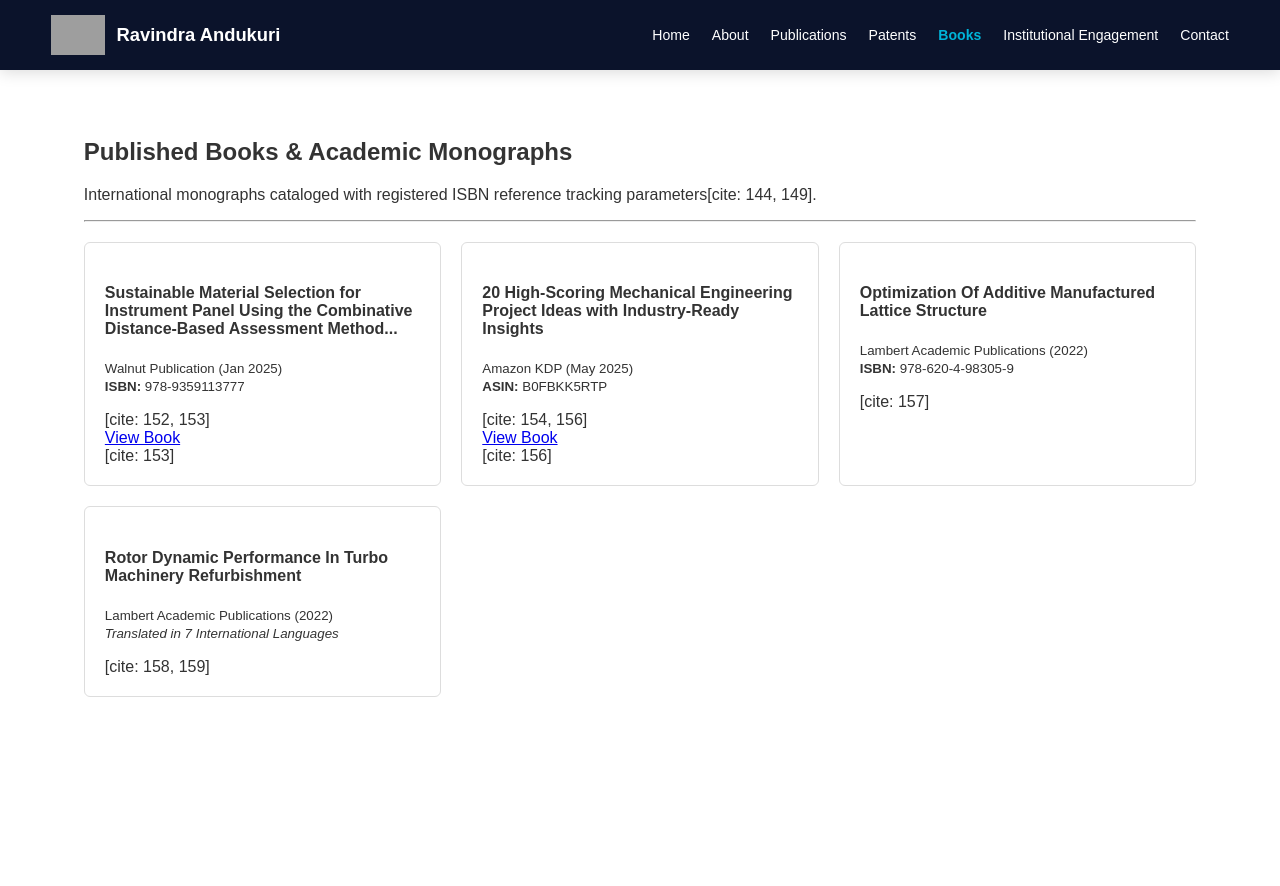
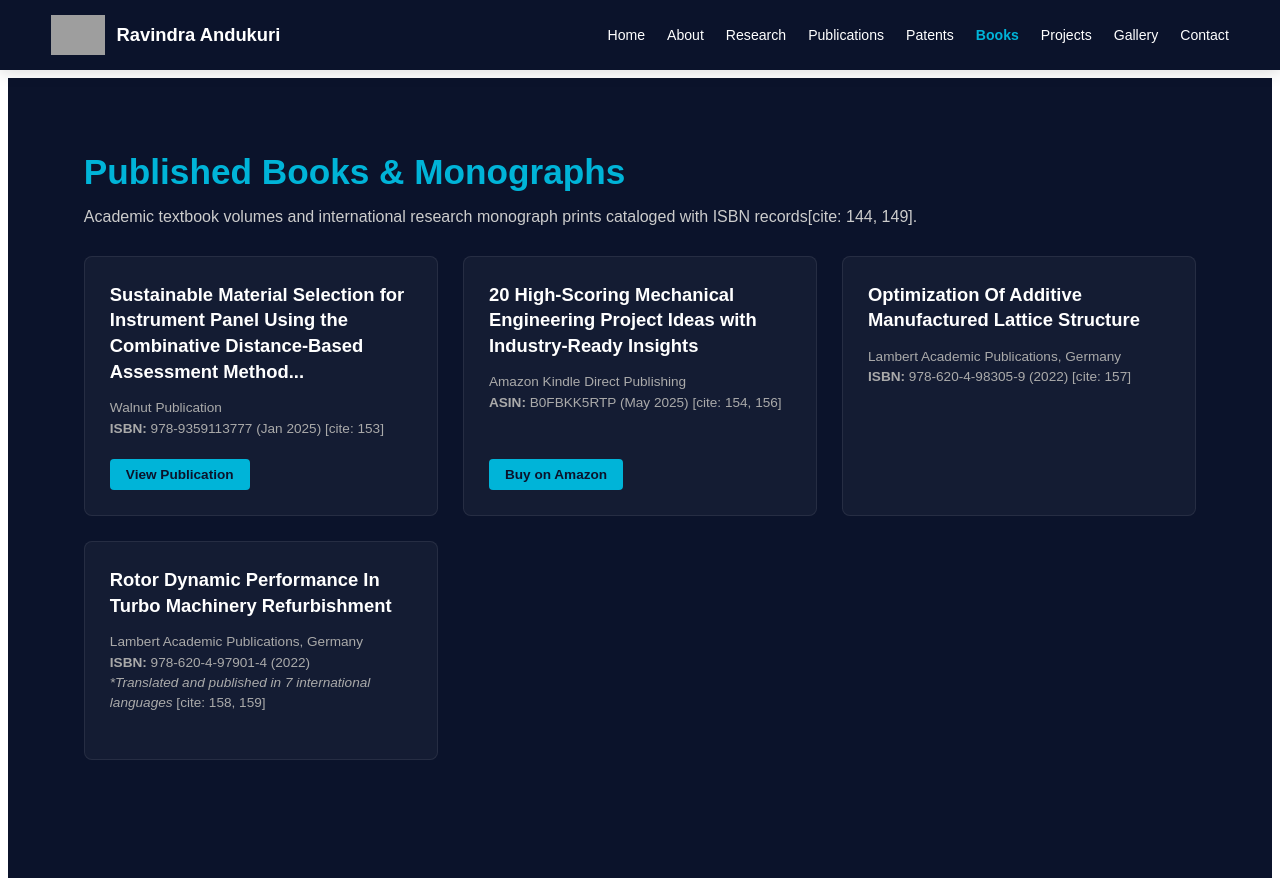
Before and after one commit to Ravindra1602/portfolio, a website: page books.html in a window 1280 px wide. Before the commit the page ends 800 px from the top, so only its background shows below. Drawn offline with Linux system fonts and the light colour scheme; grey boxes are pictures that could not be loaded.

Commit message:
Update books.html

```diff
--- a/books.html
+++ b/books.html
@@ -3,12 +3,17 @@
 <head>
     <meta charset="UTF-8">
     <meta name="viewport" content="width=device-width, initial-scale=1.0">
-    <title>Books & Monographs - Ravindra Andukuri</title>
+    <title>Books - Ravindra Andukuri</title>
     <link rel="stylesheet" href="style.css">
     <style>
-        .container { padding: 40px 6%; font-family: sans-serif; color: #333; }
-        .grid { display: grid; grid-template-columns: repeat(auto-fill, minmax(300px, 1fr)); gap: 20px; margin-top: 20px; }
-        .book-card { background: #fff; border: 1px solid #ddd; padding: 20px; border-radius: 6px; text-align: left; display: flex; flex-direction: column; justify-content: space-between; }
+        .container { padding: 50px 6%; font-family: 'Poppins', sans-serif; color: #fff; background-color: #0b132b; min-height: 100vh; box-sizing: border-box; }
+        .page-title { font-size: 2.2rem; font-weight: 700; margin-bottom: 10px; color: #00b4d8; }
+        .grid { display: grid; grid-template-columns: repeat(auto-fill, minmax(320px, 1fr)); gap: 25px; margin-top: 30px; }
+        .book-card { background: rgba(255, 255, 255, 0.04); border: 1px solid rgba(255, 255, 255, 0.08); padding: 25px; border-radius: 8px; display: flex; flex-direction: column; justify-content: space-between; }
+        .book-title { font-size: 1.15rem; font-weight: 600; color: #fff; margin: 0 0 10px 0; line-height: 1.4; }
+        .book-meta { font-size: 0.85rem; color: #aaa; margin-bottom: 20px; line-height: 1.5; }
+        .btn { display: inline-block; background: #00b4d8; color: #0b132b; text-decoration: none; padding: 8px 16px; border-radius: 4px; font-size: 0.85rem; font-weight: 700; text-align: center; width: fit-content; }
+        .btn:hover { background: #0096b4; }
     </style>
 </head>
 <body>
@@ -16,52 +21,53 @@
     <nav class="navbar">
         <div class="logo">
             <img src="Logo Ravindra.png" alt="Logo">
-            <a href="index.html" class="logo-text">Ravindra Andukuri</a>
+            <a href="index.html#home" class="logo-text">Ravindra Andukuri</a>
         </div>
         <ul class="nav-links">
             <li><a href="index.html#home">Home</a></li>
             <li><a href="index.html#about">About</a></li>
+            <li><a href="index.html#research">Research</a></li>
             <li><a href="publications.html">Publications</a></li>
             <li><a href="patents.html">Patents</a></li>
             <li><a href="books.html" class="active">Books</a></li>
-            <li><a href="index.html#administration">Institutional Engagement</a></li>
+            <li><a href="index.html#projects">Projects</a></li>
+            <li><a href="index.html#gallery">Gallery</a></li>
             <li><a href="index.html#contact-me">Contact</a></li>
         </ul>
     </nav>
 
     <div class="container">
-        <h2>Published Books & Academic Monographs</h2>
-        <p>International monographs cataloged with registered ISBN reference tracking parameters[cite: 144, 149].</p>
-        <hr>
+        <h1 class="page-title">Published Books & Monographs</h1>
+        <p style="color: #ccc;">Academic textbook volumes and international research monograph prints cataloged with ISBN records[cite: 144, 149].</p>
 
         <div class="grid">
             <div class="book-card">
                 <div>
-                    <h4>Sustainable Material Selection for Instrument Panel Using the Combinative Distance-Based Assessment Method...</h4>
-                    <p><small>Walnut Publication (Jan 2025)<br><strong>ISBN:</strong> 978-9359113777</small></p> [cite: 152, 153]
+                    <h4 class="book-title">Sustainable Material Selection for Instrument Panel Using the Combinative Distance-Based Assessment Method...</h4>
+                    <p class="book-meta">Walnut Publication<br><strong>ISBN:</strong> 978-9359113777 (Jan 2025) [cite: 153]</p>
                 </div>
-                <a href="https://walnutpublication.com/books/" target="_blank">View Book</a> [cite: 153]
+                <a class="btn" href="https://walnutpublication.com/books/" target="_blank">View Publication</a>
             </div>
 
             <div class="book-card">
                 <div>
-                    <h4>20 High-Scoring Mechanical Engineering Project Ideas with Industry-Ready Insights</h4>
-                    <p><small>Amazon KDP (May 2025)<br><strong>ASIN:</strong> B0FBKK5RTP</small></p> [cite: 154, 156]
+                    <h4 class="book-title">20 High-Scoring Mechanical Engineering Project Ideas with Industry-Ready Insights</h4>
+                    <p class="book-meta">Amazon Kindle Direct Publishing<br><strong>ASIN:</strong> B0FBKK5RTP (May 2025) [cite: 154, 156]</p>
                 </div>
-                <a href="https://www.amazon.in/dp/B0FBKK5RTP" target="_blank">View Book</a> [cite: 156]
+                <a class="btn" href="https://www.amazon.in/dp/B0FBKK5RTP" target="_blank">Buy on Amazon</a>
             </div>
 
             <div class="book-card">
                 <div>
-                    <h4>Optimization Of Additive Manufactured Lattice Structure</h4>
-                    <p><small>Lambert Academic Publications (2022)<br><strong>ISBN:</strong> 978-620-4-98305-9</small></p> [cite: 157]
+                    <h4 class="book-title">Optimization Of Additive Manufactured Lattice Structure</h4>
+                    <p class="book-meta">Lambert Academic Publications, Germany<br><strong>ISBN:</strong> 978-620-4-98305-9 (2022) [cite: 157]</p>
                 </div>
             </div>
 
             <div class="book-card">
                 <div>
-                    <h4>Rotor Dynamic Performance In Turbo Machinery Refurbishment</h4>
-                    <p><small>Lambert Academic Publications (2022)<br><em>Translated in 7 International Languages</em></small></p> [cite: 158, 159]
+                    <h4 class="book-title">Rotor Dynamic Performance In Turbo Machinery Refurbishment</h4>
+                    <p class="book-meta">Lambert Academic Publications, Germany<br><strong>ISBN:</strong> 978-620-4-97901-4 (2022)<br><em>*Translated and published in 7 international languages</em> [cite: 158, 159]</p>
                 </div>
             </div>
         </div>
```
